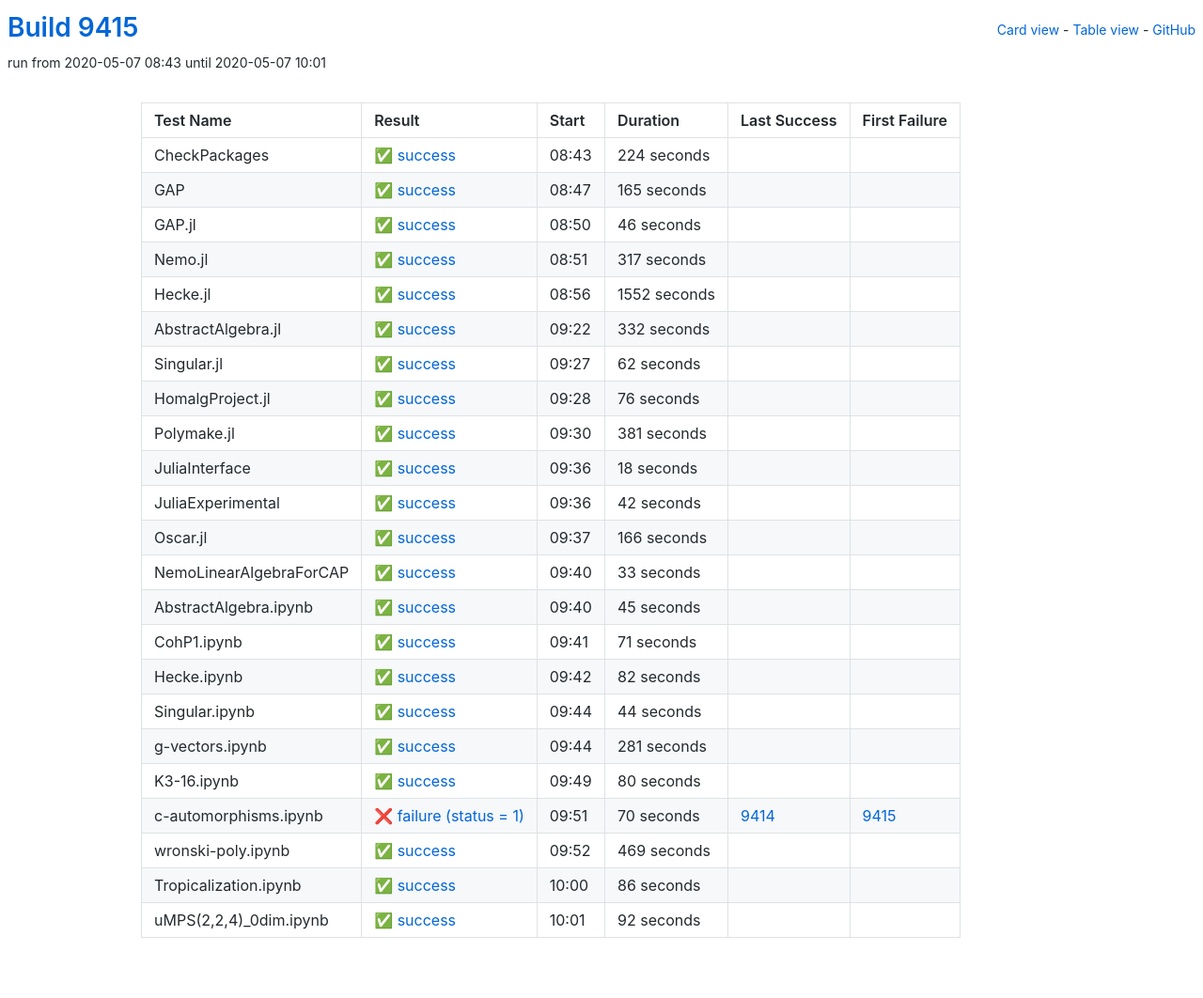
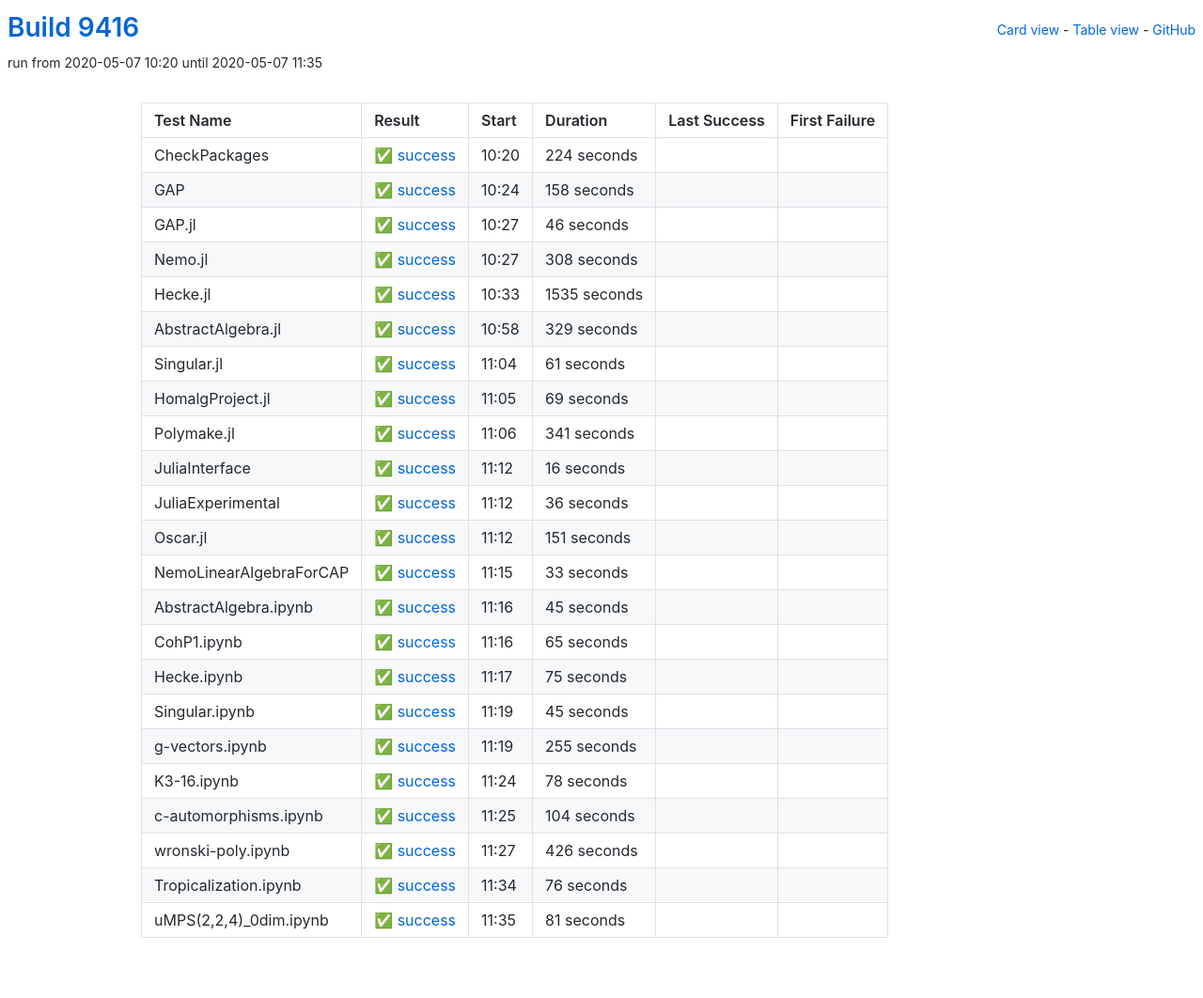
Before and after one commit to oscar-system/oscar-ci-status, a Jekyll site: the page built from table.html, in a window 1280 px wide. Shown: the whole page at 94% size. Built offline with Jekyll 4.4.1, drawn with Linux system fonts in a browser that asks for light colours.

Commit message:
Build 9416

```diff
--- a/_data/ci.yml
+++ b/_data/ci.yml
@@ -1,5 +1,5 @@
-build: 9415
-build_url: https://oscarci.mathematik.uni-kl.de/job/oscar/9415/
+build: 9416
+build_url: https://oscarci.mathematik.uni-kl.de/job/oscar/9416/
 job: oscar
 tests:
 - duration: 224
@@ -9,21 +9,21 @@
   id: checkpackages
   last_success: false
   last_success_url: null
-  log: https://oscarci.mathematik.uni-kl.de/job/oscar/9415/artifact/logs/build-9415/CheckPackages.log
+  log: https://oscarci.mathematik.uni-kl.de/job/oscar/9416/artifact/logs/build-9416/CheckPackages.log
   name: CheckPackages
-  start: 2020-05-07 08:43
+  start: 2020-05-07 10:20
   status: success
   success: true
-- duration: 165
+- duration: 158
   exitcode: 0
   first_failure: false
   first_failure_url: null
   id: gap
   last_success: false
   last_success_url: null
-  log: https://oscarci.mathematik.uni-kl.de/job/oscar/9415/artifact/logs/build-9415/GAP.log
+  log: https://oscarci.mathematik.uni-kl.de/job/oscar/9416/artifact/logs/build-9416/GAP.log
   name: GAP
-  start: 2020-05-07 08:47
+  start: 2020-05-07 10:24
   status: success
   success: true
 - duration: 46
@@ -33,117 +33,117 @@
   id: gap-jl
   last_success: false
   last_success_url: null
-  log: https://oscarci.mathematik.uni-kl.de/job/oscar/9415/artifact/logs/build-9415/GAP.jl.log
+  log: https://oscarci.mathematik.uni-kl.de/job/oscar/9416/artifact/logs/build-9416/GAP.jl.log
   name: GAP.jl
-  start: 2020-05-07 08:50
+  start: 2020-05-07 10:27
   status: success
   success: true
-- duration: 317
+- duration: 308
   exitcode: 0
   first_failure: false
   first_failure_url: null
   id: nemo-jl
   last_success: false
   last_success_url: null
-  log: https://oscarci.mathematik.uni-kl.de/job/oscar/9415/artifact/logs/build-9415/Nemo.jl.log
+  log: https://oscarci.mathematik.uni-kl.de/job/oscar/9416/artifact/logs/build-9416/Nemo.jl.log
   name: Nemo.jl
-  start: 2020-05-07 08:51
+  start: 2020-05-07 10:27
   status: success
   success: true
-- duration: 1552
+- duration: 1535
   exitcode: 0
   first_failure: false
   first_failure_url: null
   id: hecke-jl
   last_success: false
   last_success_url: null
-  log: https://oscarci.mathematik.uni-kl.de/job/oscar/9415/artifact/logs/build-9415/Hecke.jl.log
+  log: https://oscarci.mathematik.uni-kl.de/job/oscar/9416/artifact/logs/build-9416/Hecke.jl.log
   name: Hecke.jl
-  start: 2020-05-07 08:56
+  start: 2020-05-07 10:33
   status: success
   success: true
-- duration: 332
+- duration: 329
   exitcode: 0
   first_failure: false
   first_failure_url: null
   id: abstractalgebra-jl
   last_success: false
   last_success_url: null
-  log: https://oscarci.mathematik.uni-kl.de/job/oscar/9415/artifact/logs/build-9415/AbstractAlgebra.jl.log
+  log: https://oscarci.mathematik.uni-kl.de/job/oscar/9416/artifact/logs/build-9416/AbstractAlgebra.jl.log
   name: AbstractAlgebra.jl
-  start: 2020-05-07 09:22
+  start: 2020-05-07 10:58
   status: success
   success: true
-- duration: 62
+- duration: 61
   exitcode: 0
   first_failure: false
   first_failure_url: null
   id: singular-jl
   last_success: false
   last_success_url: null
-  log: https://oscarci.mathematik.uni-kl.de/job/oscar/9415/artifact/logs/build-9415/Singular.jl.log
+  log: https://oscarci.mathematik.uni-kl.de/job/oscar/9416/artifact/logs/build-9416/Singular.jl.log
   name: Singular.jl
-  start: 2020-05-07 09:27
+  start: 2020-05-07 11:04
   status: success
   success: true
-- duration: 76
+- duration: 69
   exitcode: 0
   first_failure: false
   first_failure_url: null
   id: homalgproject-jl
   last_success: false
   last_success_url: null
-  log: https://oscarci.mathematik.uni-kl.de/job/oscar/9415/artifact/logs/build-9415/HomalgProject.jl.log
+  log: https://oscarci.mathematik.uni-kl.de/job/oscar/9416/artifact/logs/build-9416/HomalgProject.jl.log
   name: HomalgProject.jl
-  start: 2020-05-07 09:28
+  start: 2020-05-07 11:05
   status: success
   success: true
-- duration: 381
+- duration: 341
   exitcode: 0
   first_failure: false
   first_failure_url: null
   id: polymake-jl
   last_success: false
   last_success_url: null
-  log: https://oscarci.mathematik.uni-kl.de/job/oscar/9415/artifact/logs/build-9415/Polymake.jl.log
+  log: https://oscarci.mathematik.uni-kl.de/job/oscar/9416/artifact/logs/build-9416/Polymake.jl.log
   name: Polymake.jl
-  start: 2020-05-07 09:30
+  start: 2020-05-07 11:06
   status: success
   success: true
-- duration: 18
+- duration: 16
   exitcode: 0
   first_failure: false
   first_failure_url: null
   id: juliainterface
   last_success: false
   last_success_url: null
-  log: https://oscarci.mathematik.uni-kl.de/job/oscar/9415/artifact/logs/build-9415/JuliaInterface.log
+  log: https://oscarci.mathematik.uni-kl.de/job/oscar/9416/artifact/logs/build-9416/JuliaInterface.log
   name: JuliaInterface
-  start: 2020-05-07 09:36
+  start: 2020-05-07 11:12
   status: success
   success: true
-- duration: 42
+- duration: 36
   exitcode: 0
   first_failure: false
   first_failure_url: null
   id: juliaexperimental
   last_success: false
   last_success_url: null
-  log: https://oscarci.mathematik.uni-kl.de/job/oscar/9415/artifact/logs/build-9415/JuliaExperimental.log
+  log: https://oscarci.mathematik.uni-kl.de/job/oscar/9416/artifact/logs/build-9416/JuliaExperimental.log
   name: JuliaExperimental
-  start: 2020-05-07 09:36
+  start: 2020-05-07 11:12
   status: success
   success: true
-- duration: 166
+- duration: 151
   exitcode: 0
   first_failure: false
   first_failure_url: null
   id: oscar-jl
   last_success: false
   last_success_url: null
-  log: https://oscarci.mathematik.uni-kl.de/job/oscar/9415/artifact/logs/build-9415/Oscar.jl.log
+  log: https://oscarci.mathematik.uni-kl.de/job/oscar/9416/artifact/logs/build-9416/Oscar.jl.log
   name: Oscar.jl
-  start: 2020-05-07 09:37
+  start: 2020-05-07 11:12
   status: success
   success: true
 - duration: 33
@@ -153,9 +153,9 @@
   id: nemolinearalgebraforcap
   last_success: false
   last_success_url: null
-  log: https://oscarci.mathematik.uni-kl.de/job/oscar/9415/artifact/logs/build-9415/NemoLinearAlgebraForCAP.log
+  log: https://oscarci.mathematik.uni-kl.de/job/oscar/9416/artifact/logs/build-9416/NemoLinearAlgebraForCAP.log
   name: NemoLinearAlgebraForCAP
-  start: 2020-05-07 09:40
+  start: 2020-05-07 11:15
   status: success
   success: true
 - duration: 45
@@ -165,116 +165,116 @@
   id: abstractalgebra-ipynb
   last_success: false
   last_success_url: null
-  log: https://oscarci.mathematik.uni-kl.de/job/oscar/9415/artifact/logs/build-9415/AbstractAlgebra.ipynb.log
+  log: https://oscarci.mathematik.uni-kl.de/job/oscar/9416/artifact/logs/build-9416/AbstractAlgebra.ipynb.log
   name: AbstractAlgebra.ipynb
-  start: 2020-05-07 09:40
+  start: 2020-05-07 11:16
   status: success
   success: true
-- duration: 71
+- duration: 65
   exitcode: 0
   first_failure: false
   first_failure_url: null
   id: cohp1-ipynb
   last_success: false
   last_success_url: null
-  log: https://oscarci.mathematik.uni-kl.de/job/oscar/9415/artifact/logs/build-9415/CohP1.ipynb.log
+  log: https://oscarci.mathematik.uni-kl.de/job/oscar/9416/artifact/logs/build-9416/CohP1.ipynb.log
   name: CohP1.ipynb
-  start: 2020-05-07 09:41
+  start: 2020-05-07 11:16
   status: success
   success: true
-- duration: 82
+- duration: 75
   exitcode: 0
   first_failure: false
   first_failure_url: null
   id: hecke-ipynb
   last_success: false
   last_success_url: null
-  log: https://oscarci.mathematik.uni-kl.de/job/oscar/9415/artifact/logs/build-9415/Hecke.ipynb.log
+  log: https://oscarci.mathematik.uni-kl.de/job/oscar/9416/artifact/logs/build-9416/Hecke.ipynb.log
   name: Hecke.ipynb
-  start: 2020-05-07 09:42
+  start: 2020-05-07 11:17
   status: success
   success: true
-- duration: 44
+- duration: 45
   exitcode: 0
   first_failure: false
   first_failure_url: null
   id: singular-ipynb
   last_success: false
   last_success_url: null
-  log: https://oscarci.mathematik.uni-kl.de/job/oscar/9415/artifact/logs/build-9415/Singular.ipynb.log
+  log: https://oscarci.mathematik.uni-kl.de/job/oscar/9416/artifact/logs/build-9416/Singular.ipynb.log
   name: Singular.ipynb
-  start: 2020-05-07 09:44
+  start: 2020-05-07 11:19
   status: success
   success: true
-- duration: 281
+- duration: 255
   exitcode: 0
   first_failure: false
   first_failure_url: null
   id: g-vectors-ipynb
   last_success: false
   last_success_url: null
-  log: https://oscarci.mathematik.uni-kl.de/job/oscar/9415/artifact/logs/build-9415/g-vectors.ipynb.log
+  log: https://oscarci.mathematik.uni-kl.de/job/oscar/9416/artifact/logs/build-9416/g-vectors.ipynb.log
   name: g-vectors.ipynb
-  start: 2020-05-07 09:44
+  start: 2020-05-07 11:19
   status: success
   success: true
-- duration: 80
+- duration: 78
   exitcode: 0
   first_failure: false
   first_failure_url: null
   id: k3-16-ipynb
   last_success: false
   last_success_url: null
-  log: https://oscarci.mathematik.uni-kl.de/job/oscar/9415/artifact/logs/build-9415/K3-16.ipynb.log
+  log: https://oscarci.mathematik.uni-kl.de/job/oscar/9416/artifact/logs/build-9416/K3-16.ipynb.log
   name: K3-16.ipynb
-  start: 2020-05-07 09:49
+  start: 2020-05-07 11:24
   status: success
   success: true
-- duration: 70
-  exitcode: 1
-  first_failure: 9415
-  first_failure_url: https://oscarci.mathematik.uni-kl.de/job/oscar/9415/
+- duration: 104
+  exitcode: 0
+  first_failure: false
+  first_failure_url: null
   id: c-automorphisms-ipynb
-  last_success: 9414
-  last_success_url: https://oscarci.mathematik.uni-kl.de/job/oscar/9414/
-  log: https://oscarci.mathematik.uni-kl.de/job/oscar/9415/artifact/logs/build-9415/c-automorphisms.ipynb.log
+  last_success: false
+  last_success_url: null
+  log: https://oscarci.mathematik.uni-kl.de/job/oscar/9416/artifact/logs/build-9416/c-automorphisms.ipynb.log
   name: c-automorphisms.ipynb
-  start: 2020-05-07 09:51
-  status: failure
-  success: false
-- duration: 469
+  start: 2020-05-07 11:25
+  status: success
+  success: true
+- duration: 426
   exitcode: 0
   first_failure: false
   first_failure_url: null
   id: wronski-poly-ipynb
   last_success: false
   last_success_url: null
-  log: https://oscarci.mathematik.uni-kl.de/job/oscar/9415/artifact/logs/build-9415/wronski-poly.ipynb.log
+  log: https://oscarci.mathematik.uni-kl.de/job/oscar/9416/artifact/logs/build-9416/wronski-poly.ipynb.log
   name: wronski-poly.ipynb
-  start: 2020-05-07 09:52
+  start: 2020-05-07 11:27
   status: success
   success: true
-- duration: 86
+- duration: 76
   exitcode: 0
   first_failure: false
   first_failure_url: null
   id: tropicalization-ipynb
   last_success: false
   last_success_url: null
-  log: https://oscarci.mathematik.uni-kl.de/job/oscar/9415/artifact/logs/build-9415/Tropicalization.ipynb.log
+  log: https://oscarci.mathematik.uni-kl.de/job/oscar/9416/artifact/logs/build-9416/Tropicalization.ipynb.log
   name: Tropicalization.ipynb
-  start: 2020-05-07 10:00
+  start: 2020-05-07 11:34
   status: success
   success: true
-- duration: 92
+- duration: 81
   exitcode: 0
   first_failure: false
   first_failure_url: null
   id: umps-2-2-4-0dim-ipynb
   last_success: false
   last_success_url: null
-  log: https://oscarci.mathematik.uni-kl.de/job/oscar/9415/artifact/logs/build-9415/uMPS-2-2-4-_0dim.ipynb.log
+  log: https://oscarci.mathematik.uni-kl.de/job/oscar/9416/artifact/logs/build-9416/uMPS-2-2-4-_0dim.ipynb.log
   name: uMPS(2,2,4)_0dim.ipynb
-  start: 2020-05-07 10:01
+  start: 2020-05-07 11:35
   status: success
   success: true
```
Also changed, not shown: README.md.
